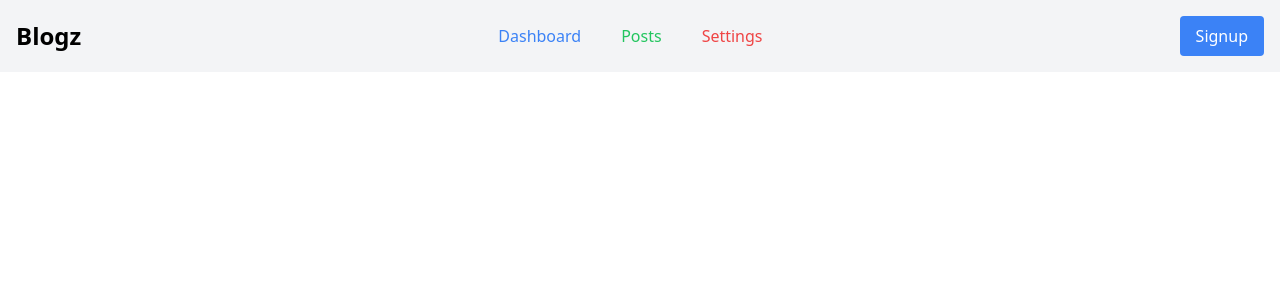
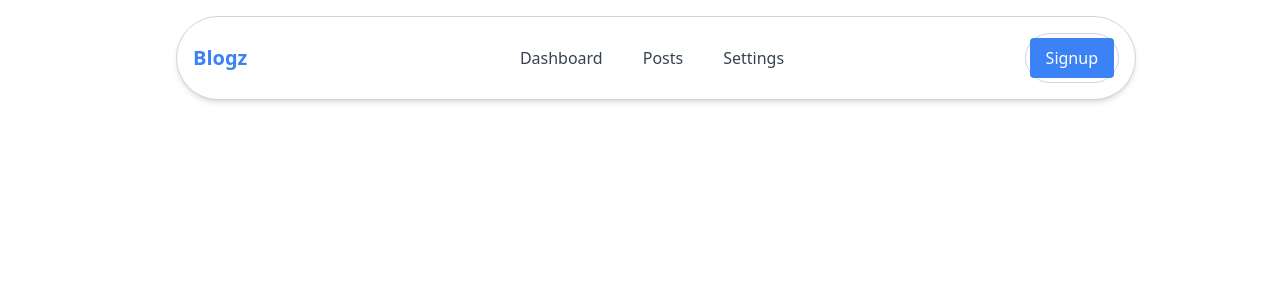
Before and after one commit to Joeljaison391/Blogz, a React (Vite) app: page / in a window 1280 px wide. Shown: the top 300 px of the page. Built offline with nearby package versions, Linux system fonts and the light colour scheme; a web font is replaced by a local one.

Commit message:
Update: Created Navbar as in hashnode website

```diff
--- a/src/components/Navbar.tsx
+++ b/src/components/Navbar.tsx
@@ -2,49 +2,33 @@ import React from 'react';
 import { NavbarLink } from '../ui/Links/NavbarLink';
 import { SignupButton } from '../ui/Buttons/SignupButton';
 
+interface Link {
+    text: string;
+    url: string;
+}
+
 export const Navbar: React.FC = () => {
-    const links = [
-        {
-            text: 'Dashboard',
-            url: '/dashboard',
-            color: 'text-blue-500',
-            height: 'h-10',
-            padding: 'p-2.5'
-        },
-        {
-            text: 'Posts',
-            url: '/posts',
-            color: 'text-green-500',
-            height: 'h-10',
-            padding: 'p-2.5'
-        },
-        {
-            text: 'Settings',
-            url: '/dashboard/settings',
-            color: 'text-red-500',
-            height: 'h-10',
-            padding: 'p-2.5'
-        }
+    const links: Link[] = [
+        { text: 'Dashboard', url: '/dashboard' },
+        { text: 'Posts', url: '/posts' },
+        { text: 'Settings', url: '/settings' },
     ];
 
     return (
-        <div className="flex items-center justify-between p-4 bg-gray-100">
-            <div className="text-2xl font-bold">Blogz</div>
-            <nav className="flex gap-5">
-                {
-                    links.map((link, index) => (
-                        <NavbarLink
-                            key={index}
-                            text={link.text}
-                            link={link.url}
-                            color={link.color}
-                            height={link.height}
-                            padding={link.padding}
-                        />
-                    ))
-                }
-            </nav>
-            <SignupButton />
+        <div className="w-full flex justify-center bg-white m-4">
+            <div className="flex flex-col items-center justify-between p-4 bg-white shadow-md rounded-full sm:flex-row sm:items-center sm:w-3/4 sm:max-w-screen-lg sm:border sm:border-gray-300">
+                <div className="text-xl font-bold text-blue-500 mb-4 sm:mb-0 sm:mr-8">Blogz</div>
+                <nav className="flex flex-col sm:flex-row sm:gap-5">
+                    {links.map((link, index) => (
+                        <NavbarLink key={index} text={link.text} link={link.url} />
+                    ))}
+                </nav>
+                <div className="flex items-center justify-center mt-4 sm:mt-0">
+                    <div className="border border-gray-300 rounded-full p-1 hover:bg-gray-300 transition duration-300">
+                        <SignupButton />
+                    </div>
+                </div>
+            </div>
         </div>
     );
 };
```
